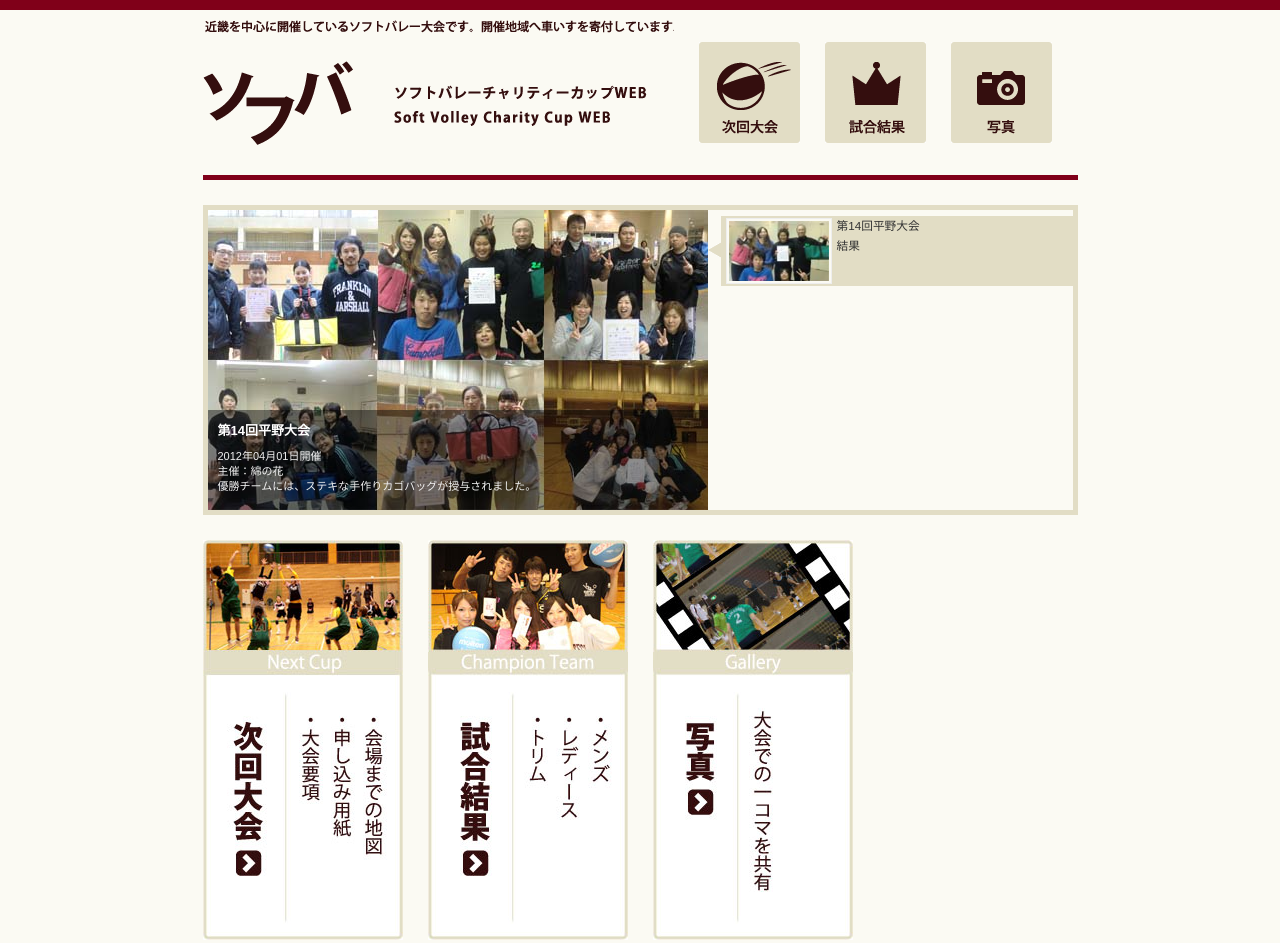
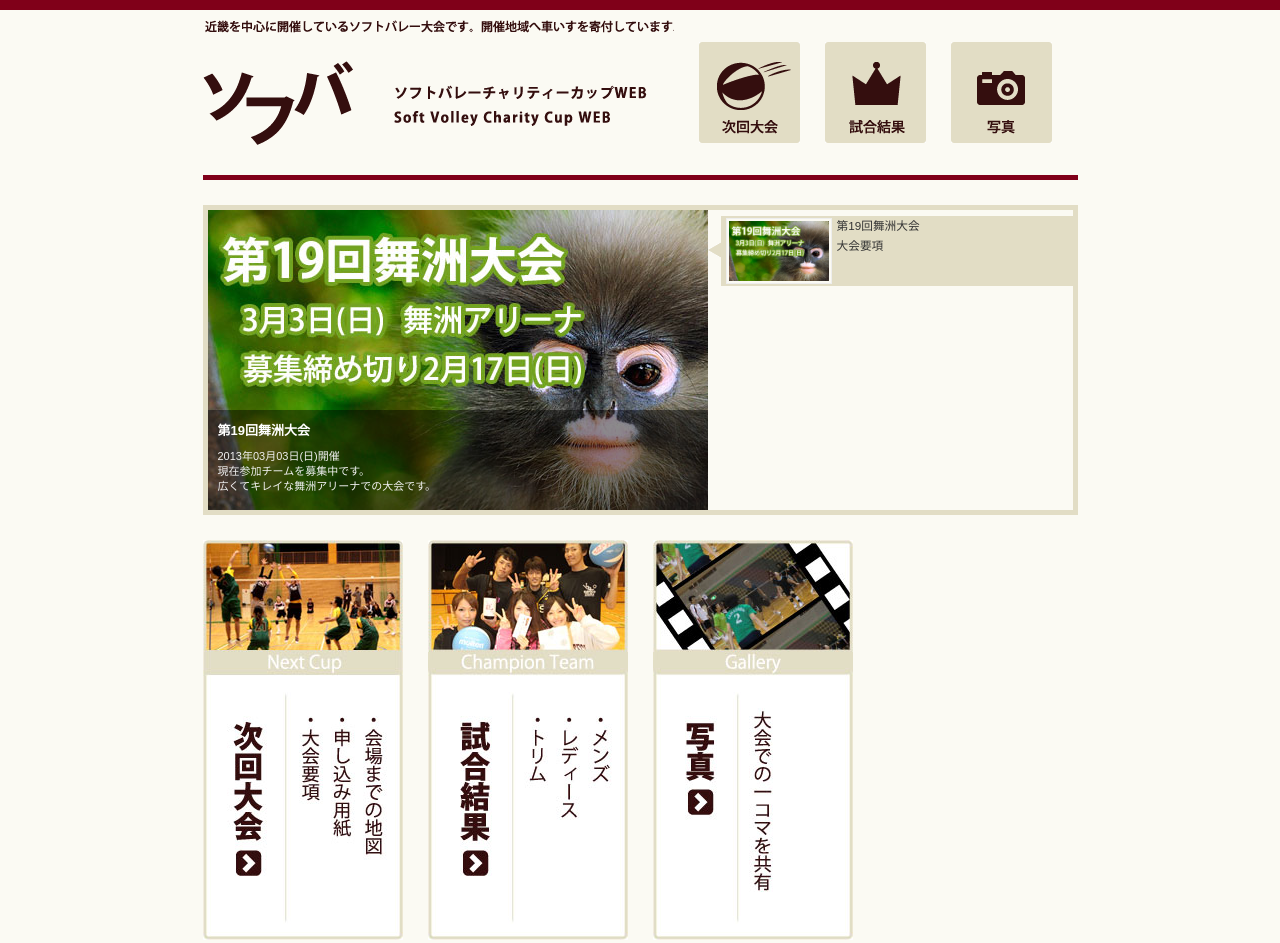
Before and after one commit to nakamoto023/CharityCupWeb, a plain HTML site: page index.html in a window 1280 px wide. Shown: the top 943 px of the page. Drawn offline with nearby package versions, Linux system fonts and the light colour scheme; a script that the page names is missing.

Commit message:
スライドショーに舞洲大会を追加。

```diff
--- a/index.html
+++ b/index.html
@@ -36,18 +36,18 @@ $(document).ready(function(){
 
       <!-- 小表示 -->
       <ul class="ui-tabs-nav">
-        <li class="ui-tabs-nav-item ui-tabs-selected" id="nav-fragment-1"><a href="#fragment-1"><img src="images/slideshow/img1_s.jpg" alt="" /><span>第14回平野大会<br />
-          結果</span></a></li>
+        <li class="ui-tabs-nav-item ui-tabs-selected" id="nav-fragment-1"><a href="#fragment-1"><img src="images/slide_19.jpg" width="106" height="66" /><span>第19回舞洲大会<br />
+          大会要項</span></a></li>
       </ul>
 
       <!-- 大表示 -->
       <!-- First Content -->
-      <div id="fragment-1" class="ui-tabs-panel" style=""> <img src="images/slideshow/img1.jpg" alt="" />
+      <a href="nextCup.html"><div id="fragment-1" class="ui-tabs-panel" style=""> <img src="images/slide_19.jpg"/>
         <div class="info" >
-          <h2><a href="nextCup.html#fragment-1">第14回平野大会</a></h2>
-          <p>2012年04月01日開催<br />主催：綿の花<br />優勝チームには、ステキな手作りカゴバッグが授与されました。</p>
+          <h2>第19回舞洲大会</h2>
+          <p>2013年03月03日(日)開催<br />現在参加チームを募集中です。<br />広くてキレイな舞洲アリーナでの大会です。</p>
         </div>
-      </div>
+      </div></a>
       <!-- Second Content -->
       <!-- Third Content -->
       <!-- Fourth Content -->
```
Also changed, not shown: images/slide_19.jpg (added), images/slideshow/img1.jpg (deleted), images/slideshow/img1_s.jpg (deleted).
